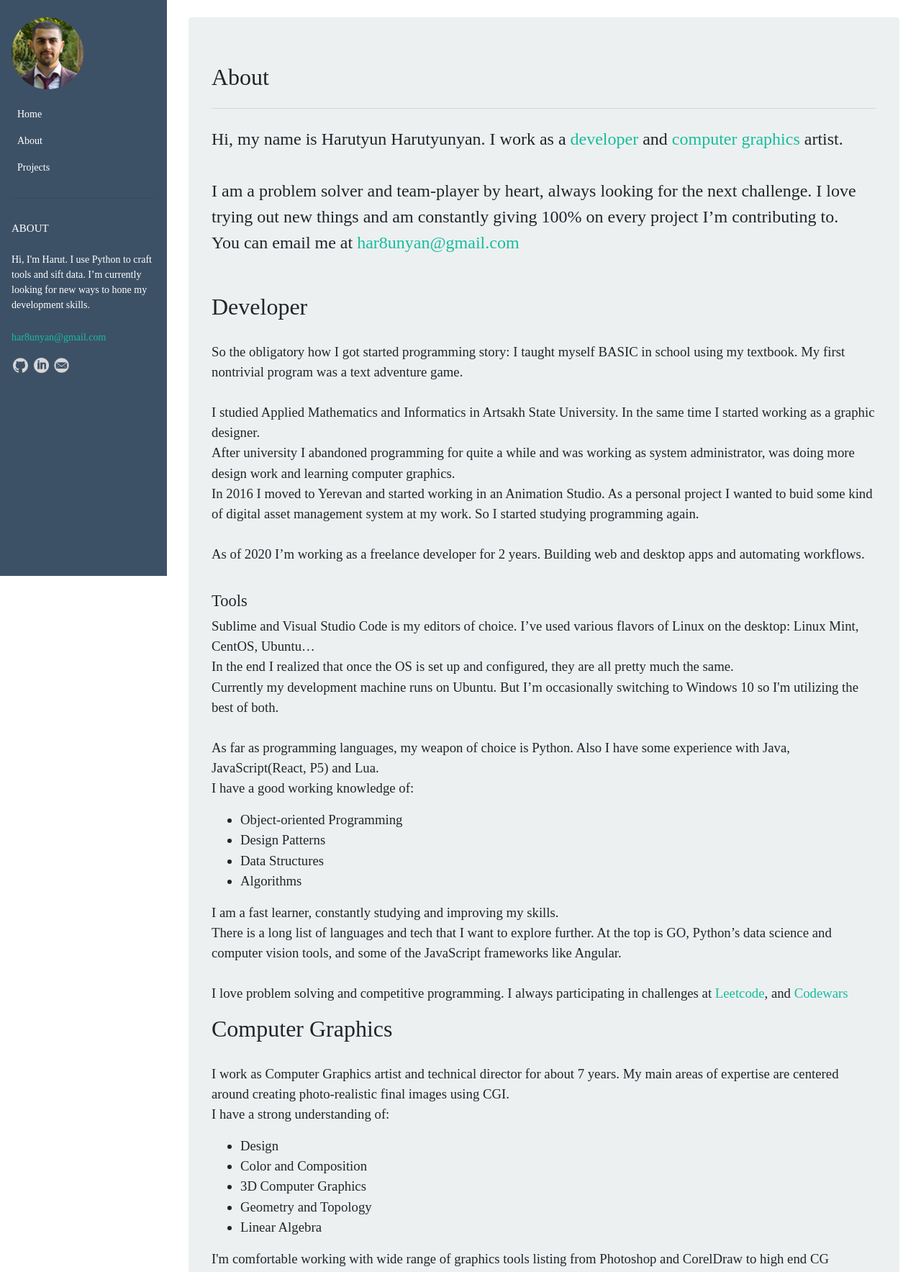
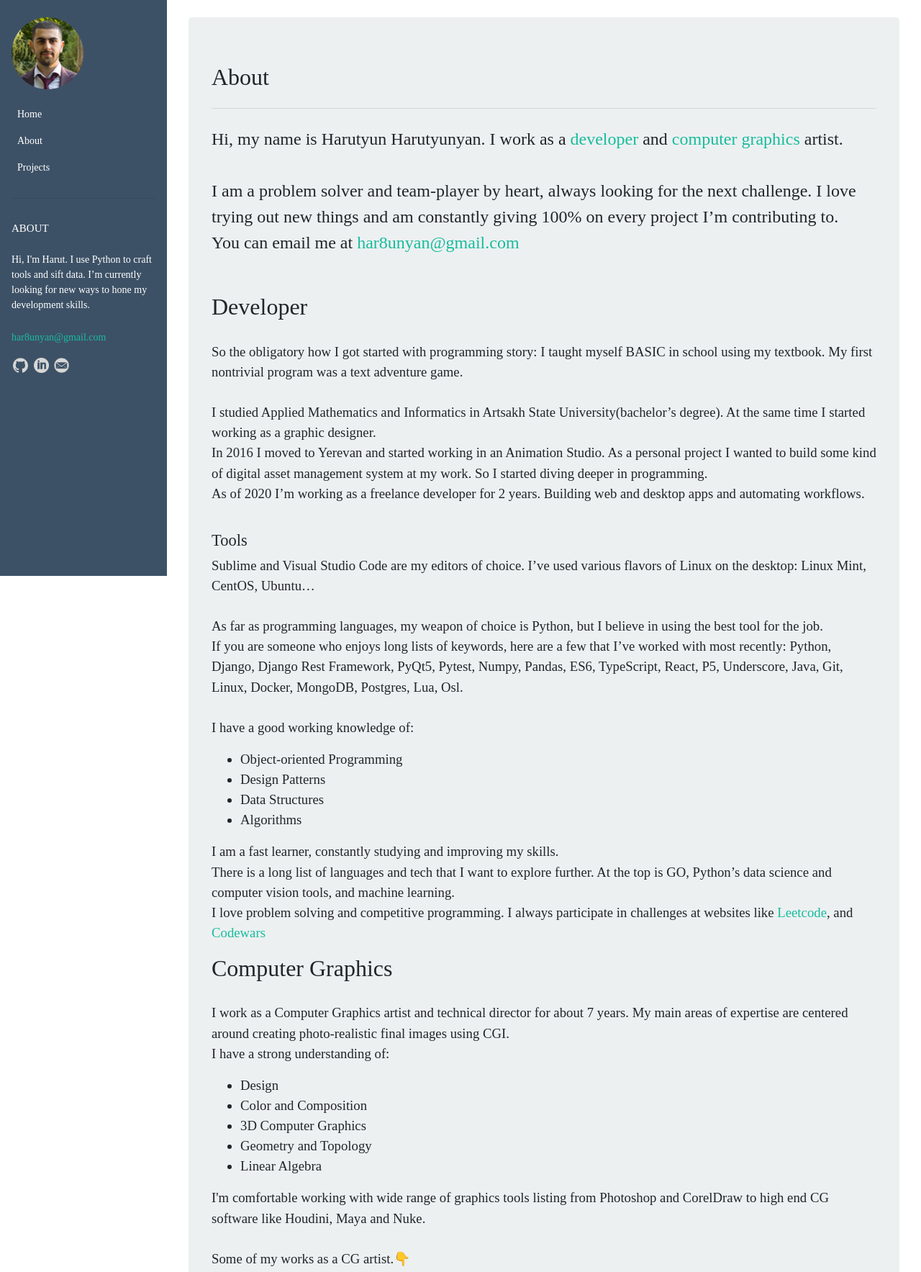
Before and after one commit to harut-harutyunyan/portfolio-website, a Django app: page /about/ in a window 1280 px wide. Shown: the top 1767 px of the page at 72% size. Run offline with Django 3.2, Linux system fonts and the light colour scheme; some libraries are stand-ins or nearby versions; some web fonts are replaced.

Commit message:
Updated about page

```diff
--- a/portfolio/templates/portfolio/about.html
+++ b/portfolio/templates/portfolio/about.html
@@ -18,28 +18,25 @@
             <h3 class="text_sans">Developer</h3>
             <br>
             <p class="lead">
-                So the obligatory how I got started programming story:
+                So the obligatory how I got started with programming story:
                 I taught myself BASIC in school using my textbook.
                 My first nontrivial program was a text adventure game.<br><br>
-                I studied Applied Mathematics and Informatics in Artsakh State University.
-                In the same time I started working as a graphic designer.<br>
-                After university I abandoned programming for quite a while and was working as system administrator,
-                was doing more design work and learning computer graphics.<br>
+                I studied Applied Mathematics and Informatics in Artsakh State University(bachelor’s degree).
+                At the same time I started working as a graphic designer.<br>
                 In 2016 I moved to Yerevan and started working in an Animation Studio.
-                As a personal project I wanted to buid some kind of digital asset management system at my work.
-                So I started studying programming again.<br><br>
+                As a personal project I wanted to build some kind of digital asset management system at my work.
+                So I started diving deeper in programming.<br>
                 As of 2020 I’m working as a freelance developer for 2 years. Building web and desktop apps and automating workflows.<br>
             </p>
             <br>
             <h4 class="text_sans">Tools</h4>
             <p class="lead">
-                Sublime and Visual Studio Code is my editors of choice.
+                Sublime and Visual Studio Code are my editors of choice.
                 I’ve used various flavors of Linux on the desktop:
-                Linux Mint, CentOS, Ubuntu…<br>
-                In the end I realized that once the OS is set up and configured, they are all pretty much the same.<br>
-                Currently my development machine runs on Ubuntu. But I’m occasionally switching to Windows 10 so I'm utilizing the best of both.<br><br>
-                As far as programming languages, my weapon of choice is Python. Also I have some experience with Java,
-                JavaScript(React, P5) and Lua.<br>
+                Linux Mint, CentOS, Ubuntu…<br><br>
+                As far as programming languages, my weapon of choice is Python, but I believe in using the best tool for the job.<br>
+                If you are someone who enjoys long lists of keywords, here are a few that I’ve worked with most recently:
+                Python, Django, Django Rest Framework, PyQt5, Pytest, Numpy, Pandas, ES6, TypeScript, React, P5, Underscore, Java, Git, Linux, Docker, MongoDB, Postgres, Lua, Osl.<br><br>
                 I have a good working knowledge of:
             </p>
             <ul class="lead">
@@ -52,8 +49,8 @@
                 I am a fast learner, constantly studying and improving my skills.<br>
                 There is a long list of languages and tech that I want to explore further.
                 At the top is GO, Python’s data science and computer vision tools,
-                and some of the JavaScript frameworks like Angular.<br><br>
-                I love problem solving and competitive programming. I always participating in challenges at
+                and machine learning.<br>
+                I love problem solving and competitive programming. I always participate in challenges at websites like
                 <a href="https://leetcode.com" target="_blank">Leetcode</a>, and
                 <a href="https://www.codewars.com" target="_blank">Codewars</a>
             </p>
@@ -62,7 +59,7 @@
             <h3 class="text_sans">Computer Graphics</h3>
             <br>
             <p class="lead">
-                I work as Computer Graphics artist and technical director for about 7 years.
+                I work as a Computer Graphics artist and technical director for about 7 years.
                 My main areas of expertise are centered around creating photo-realistic final images using CGI.<br>
                 I have a strong understanding of:
             </p>
@@ -76,7 +73,7 @@
             <p class="lead">
                 I'm comfortable working with wide range of graphics tools listing from
                 Photoshop and CorelDraw to high end CG software like Houdini, Maya and Nuke.<br><br>
-                Some of my works as a VFX artist.👇
+                Some of my works as a CG artist.👇
             </p>
             <div class="embed-responsive embed-responsive-16by9">
                 <iframe class="embed-responsive-item" src="https://www.youtube.com/embed/GOTLlaQK_a8"></iframe>
--- a/portfolio/templates/portfolio/include/home_message.html
+++ b/portfolio/templates/portfolio/include/home_message.html
@@ -1,11 +1,11 @@
 <div class="jumbotron mt-4">
     <p class="lead maintext">
         Hi, I’m Harutyun, a developer and computer graphics artist.
-        I am transitioning to full time software developer.
-        And building career in this field.<br>You can find out more
+        I'm looking forward to a full-time software developer position.
+        And building a career in this field.<br>You can find out more
         <a class="hlink" href="{% url 'portfolio:about' %}">about me</a>, have a look at some
         <a class="hlink" href="{% url 'portfolio:projects' %}">things I’ve built</a> or
-        scroll down for my work experiance.<br /><br />
+        scroll down for my work experience.<br /><br />
         If you are looking for a Python Developer, we should chat. I’m
         currently looking for my next big thing</a>.
     </p>
```
